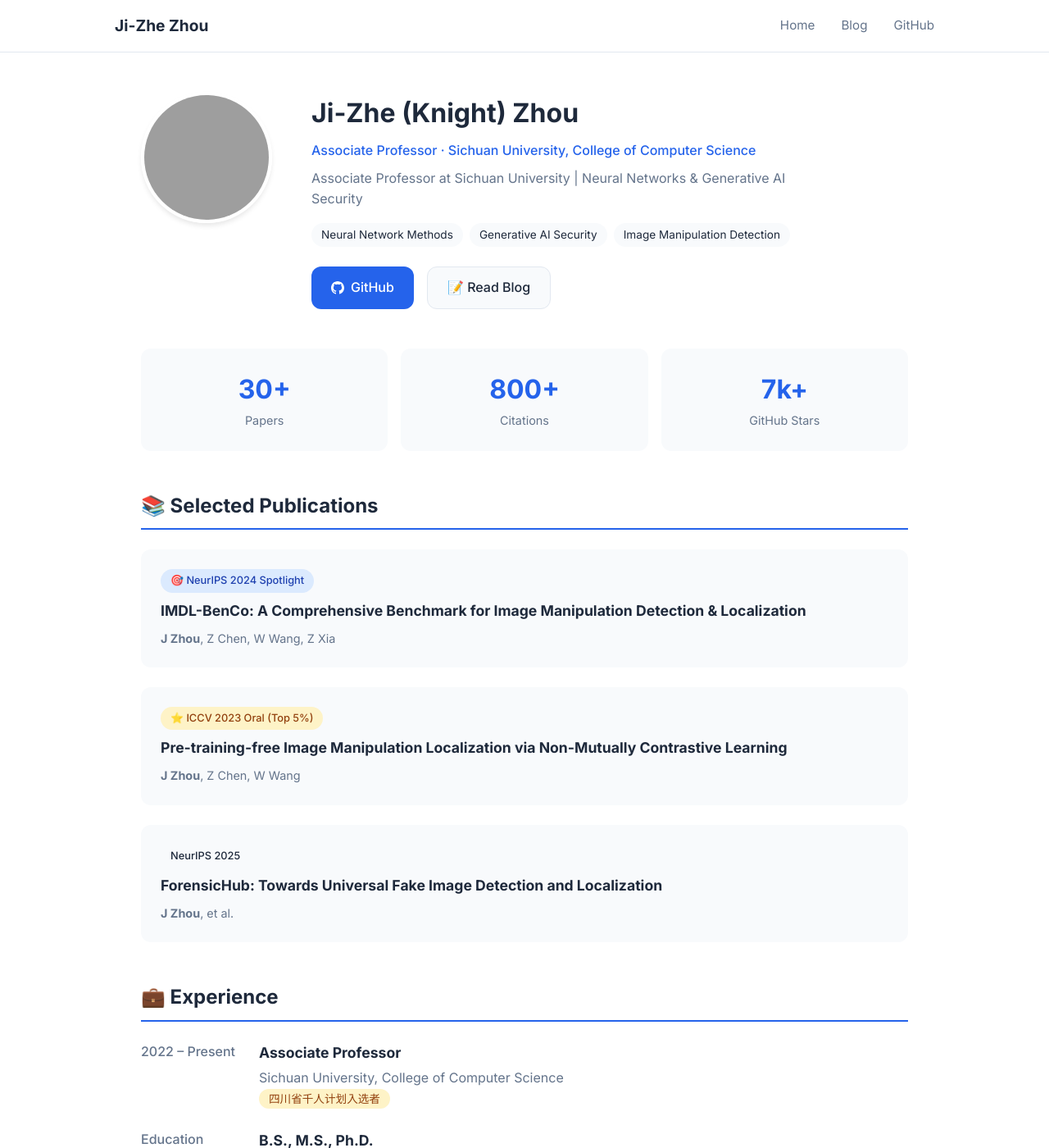
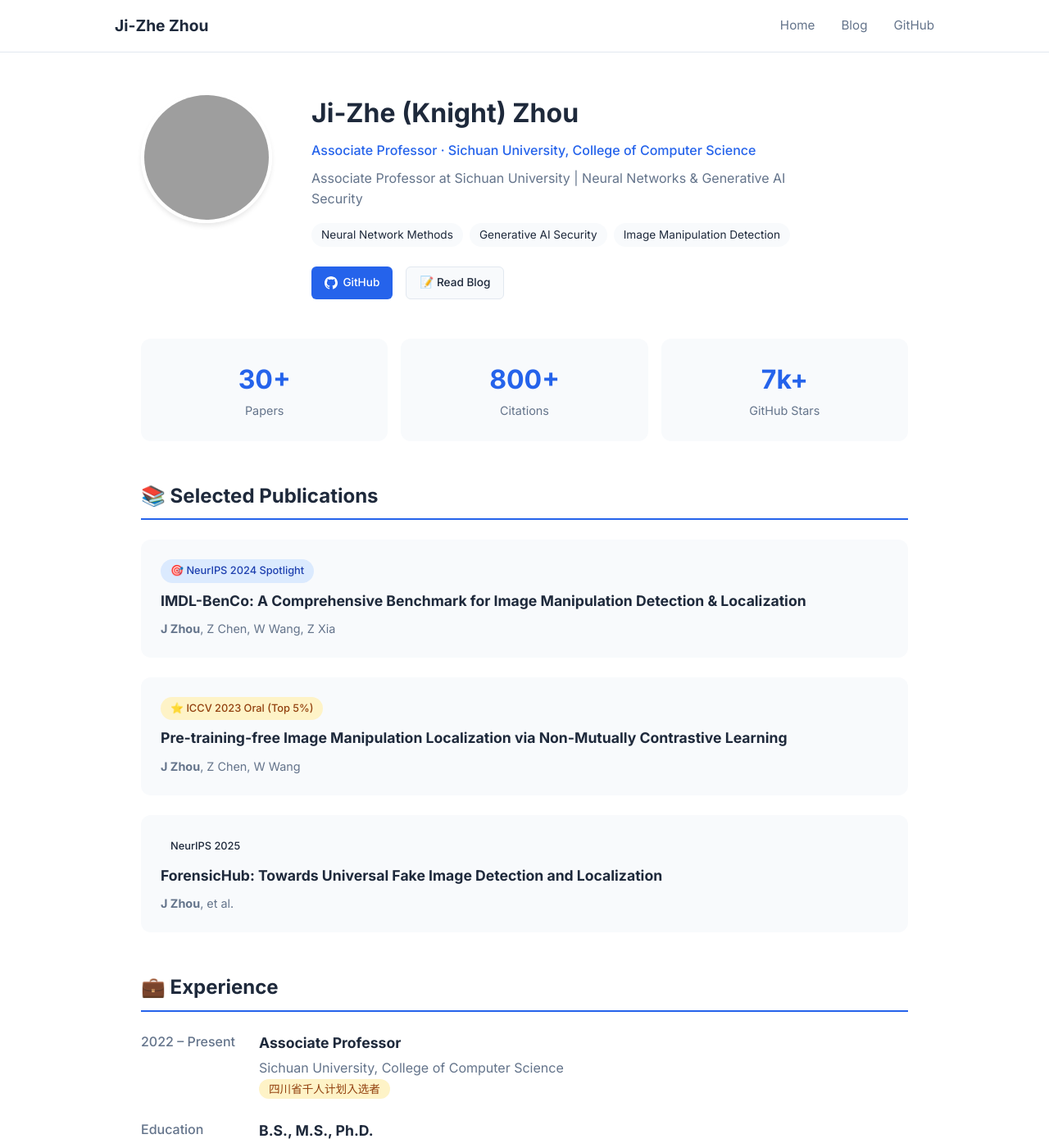
Before and after one commit to Knightzjz/Knightzjz.github.io, a Jekyll site: the page built from index.md, in a window 1280 px wide and 1400 px high. Shown: the whole window at 82% size. Built offline with Jekyll 4.4.1, drawn with Linux system fonts in a browser that asks for light colours; grey boxes are pictures that could not be loaded.

Commit message:
Update: CSS???

```diff
--- a/assets/css/style.css
+++ b/assets/css/style.css
@@ -75,11 +75,13 @@ body {
 
 .links { display: flex; gap: 1rem; margin-top: 1.5rem; }
 .btn {
-  display: inline-flex; align-items: center; gap: 0.5rem;
-  padding: 0.75rem 1.5rem; border-radius: var(--radius);
-  background: var(--primary); color: white; text-decoration: none; font-weight: 500;
+  display: inline-flex; align-items: center; gap: 0.4rem;
+  padding: 0.5rem 1rem; border-radius: 6px;
+  background: var(--primary); color: white; text-decoration: none; font-weight: 500; font-size: 0.85rem;
 }
 .btn.secondary { background: var(--bg-alt); color: var(--text); border: 1px solid var(--border); }
+.btn.scholar { background: #4285f4; }
+.btn.scholar:hover { background: #357ae8; }
 
 /* Stats */
 .stats {
```
